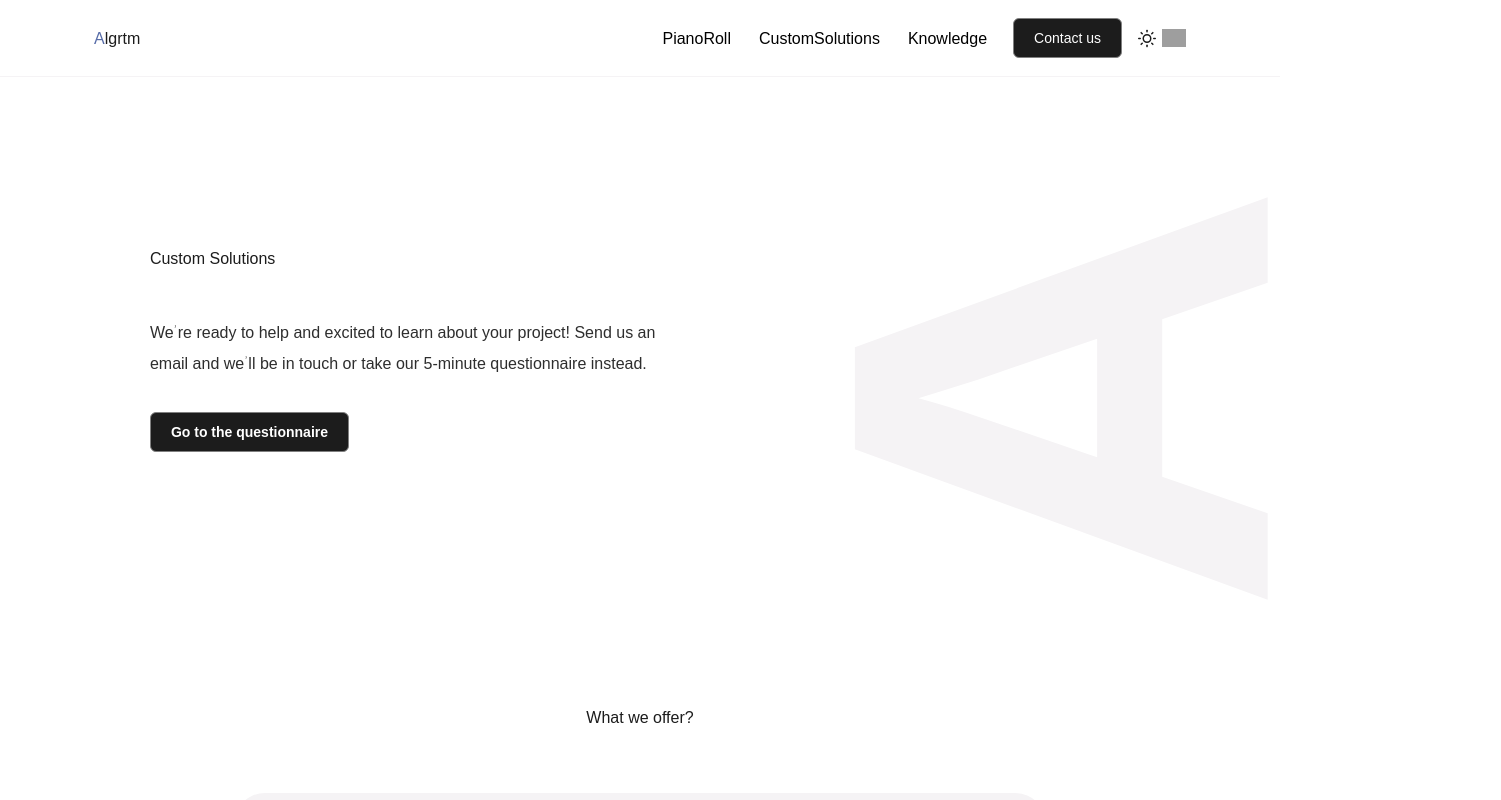
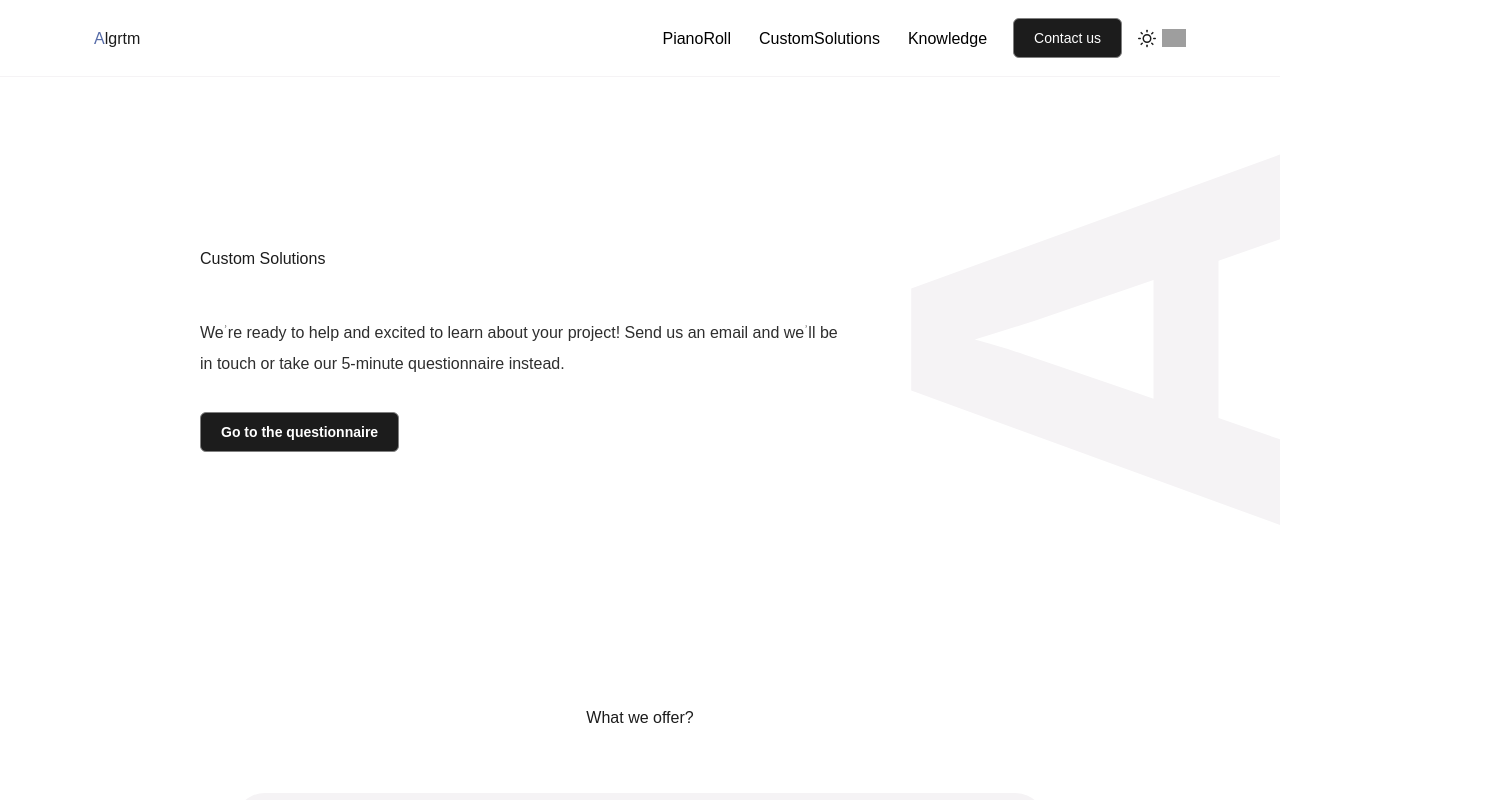
Before and after one commit to Nospoko/epr-landing, a Next.js app in the folder algrtm/: page /customSolutions in a window 1280 px wide. Shown: the top 800 px of the page, 1501 px wide, since content can reach past the window. Built offline with nearby package versions, Linux system fonts and the light colour scheme; grey boxes are pictures that could not be loaded.

Commit message:
styles refactor after code review

```diff
--- a/algrtm/src/app/customSolutions/page.js
+++ b/algrtm/src/app/customSolutions/page.js
@@ -11,7 +11,7 @@ import React from "react";
 
 const CustomSolutions = () => {
   return (
-    <main className="flex flex-col items-center justify-center px-[2.75rem]">
+    <main className="flex flex-col items-center justify-center">
       <CustomSolutionsSection />
       <OfferSection />
       <TechnologiesSection />
@@ -24,7 +24,7 @@ const CustomSolutions = () => {
       />
       <RoundedRectangle />
       <SolutionsSection version="version2" />
-      <LinksSection />
+      {/* <LinksSection /> */}
     </main>
   );
 };
--- a/algrtm/src/app/layout.js
+++ b/algrtm/src/app/layout.js
@@ -2,6 +2,7 @@ import localFont from "next/font/local";
 import "../styles/globals.css";
 import Navbar from "../components/Navbar";
 import Footer from "@/components/Footer";
+import LinksSection from "@/components/LinksSection";
 
 const pingFont = localFont({ src: "../fonts/PingFangHK.ttf" });
 
@@ -16,7 +17,7 @@ export default function RootLayout({ children }) {
       <body className={`${pingFont.className}`}>
         <Navbar />
         {children}
-
+        <LinksSection />
         <Footer />
       </body>
     </html>
--- a/algrtm/src/app/page.js
+++ b/algrtm/src/app/page.js
@@ -23,7 +23,6 @@ export default function Home() {
       />
       <RoundedRectangle />
       <SolutionsSection version="version1" />
-      <LinksSection />
     </main>
   );
 }
--- a/algrtm/src/components/CustomSolutionsSection.js
+++ b/algrtm/src/components/CustomSolutionsSection.js
@@ -3,14 +3,14 @@ import CustomLink from "./shared/CustomLink";
 
 const CustomSolutionsSection = () => {
   return (
-    <section className="flex mt-[3.945rem] w-full h-[25.5625rem] relative">
-      <div className="flex flex-col gap-4 py-[4.66rem] pl-[6.62rem] pr-[0rem">
+    <section className="flex mt-[3.945rem] w-full h-[25.5625rem] relative overflow-hidden">
+      <div className="flex flex-col gap-4 py-[4.66rem] pl-[12.5rem] pr-[0rem">
         <h1 className="h1 text-neutralLight-neutral10 leading-[5.375rem]">
           Custom Solutions
         </h1>
         <div className="flex flex-col gap-8">
           {" "}
-          <div className="leading-[1.98rem] text-neutralLight-neutral20 h6 max-w-[33.5rem] ">
+          <div className="leading-[1.98rem] text-neutralLight-neutral20 h6 max-w-[40.063rem]">
             <p>
               We’re ready to help and excited to learn about your project! Send
               us an email and we’ll be in touch or take our 5-minute
@@ -27,8 +27,8 @@ const CustomSolutionsSection = () => {
         </div>
       </div>
 
-      <div className="flex items-start absolute top-[-12rem] right-[-2rem]">
-        <p className="text-neutralLight-neutral90 text-[37.5rem] transform -rotate-90 font-semibold">
+      <div className="flex items-start absolute top-[-13rem] right-[-2rem] transform -rotate-90">
+        <p className="text-neutralLight-neutral90 text-[37.5rem]  font-semibold leading-[52.5rem] w-[25.5rem]">
           A
         </p>
       </div>
```
